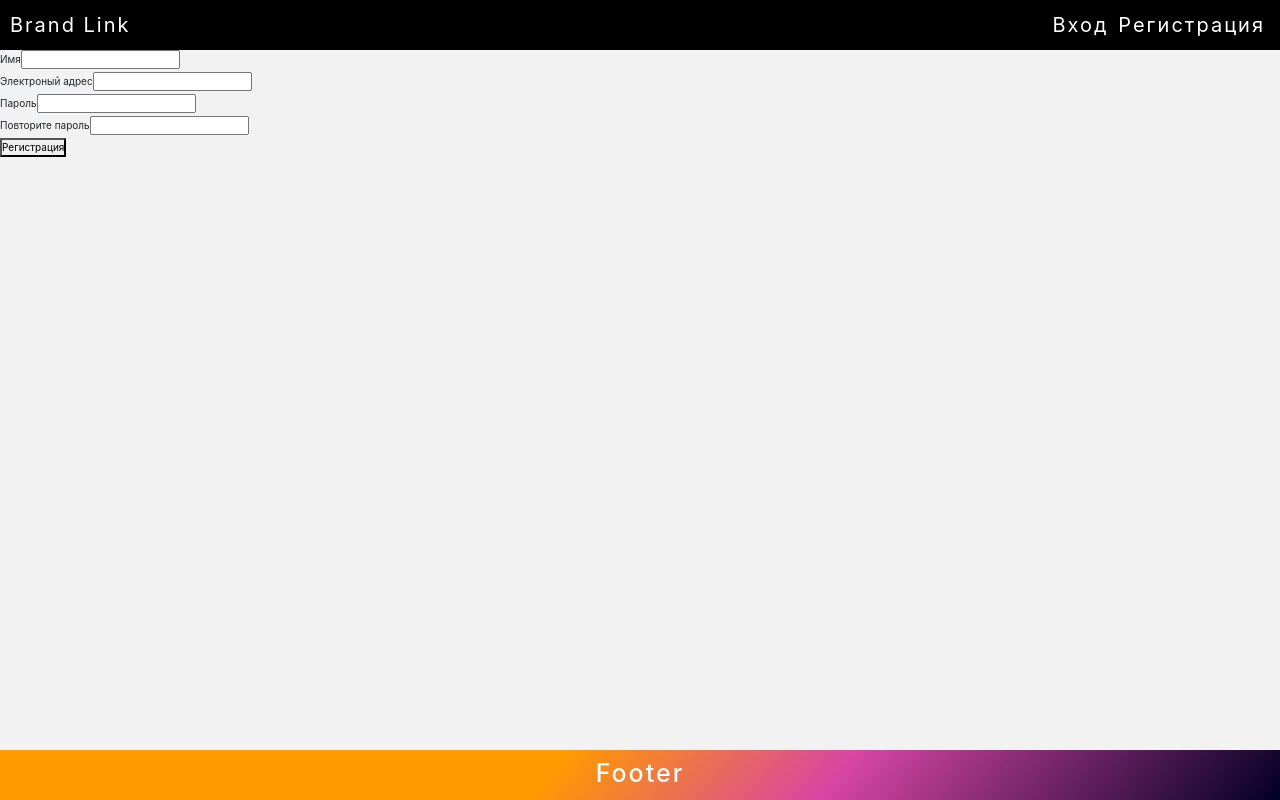
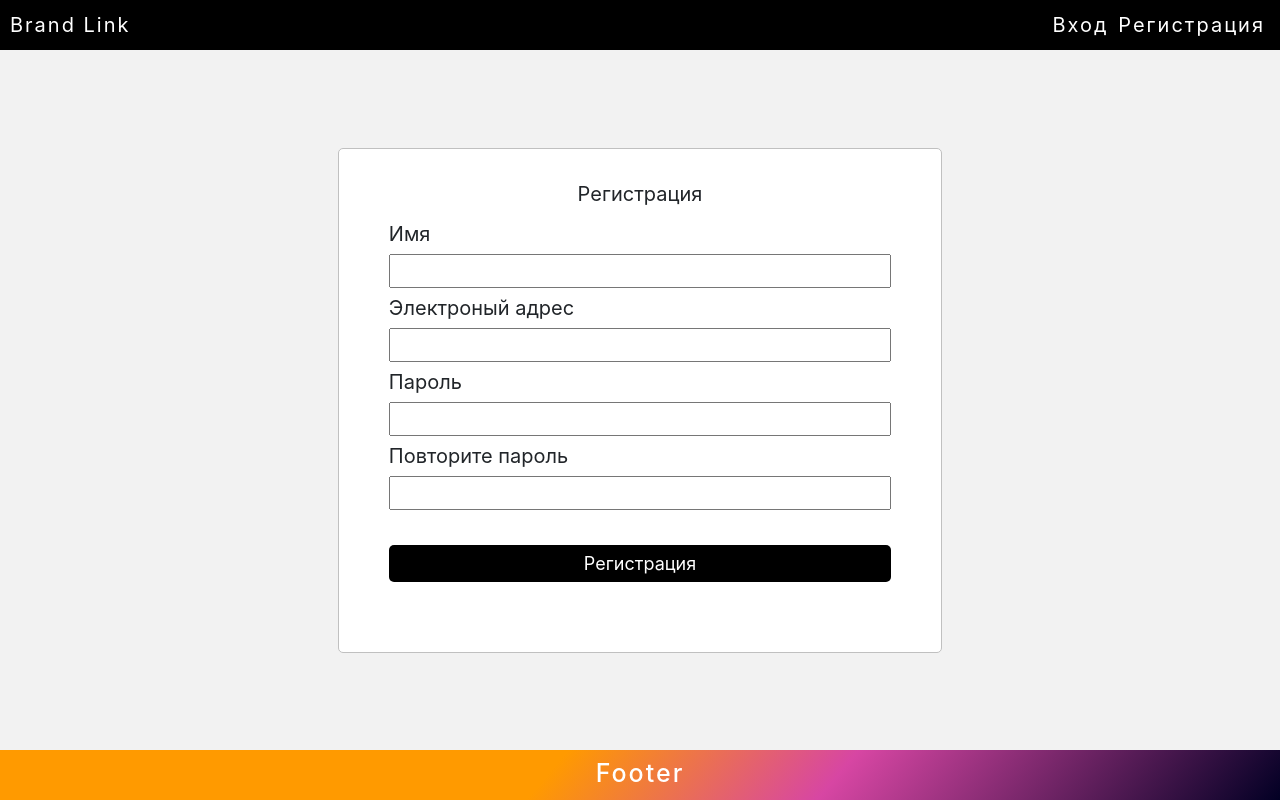
Before and after one commit to WondrousSquirrel/private_blog, a React app in the folder client/: page /register in a window 1280 px wide. Built offline with nearby package versions, Linux system fonts and the light colour scheme.

Commit message:
форма регистрации

```diff
--- a/client/src/Components/Register/Register.jsx
+++ b/client/src/Components/Register/Register.jsx
@@ -2,11 +2,13 @@ import React from 'react';
 import * as yup from 'yup';
 import PropTypes from 'prop-types';
 import { withFormik, Form, Field } from "formik";
+import { Button } from 'react-bootstrap';
 
 const Register = ({ errors, touched }) => {
   return (
-    <>
-      <Form>
+    <div className='register'>
+      <Form className='registerForm'>
+        <p className='registerTitle'>Регистрация</p>
         <div className="fields">
           <label htmlFor="name">Имя</label>
           <Field name="name" type="text" />
@@ -28,9 +30,9 @@ const Register = ({ errors, touched }) => {
           {touched.rePassword && errors.rePassword &&
             <div className="errors">{errors.rePassword}</div>}
         </div>
-        <button type="submit">Регистрация</button>
+        <Button type="submit" variant="primary" size="lg" className="registerButton">Регистрация</Button>
       </Form>
-    </>
+    </div>
   );
 };
 
--- /dev/null
+++ b/client/src/Components/Register/register.scss
@@ -0,0 +1,54 @@
+.register {
+  width: 100%;
+  height: 100%;
+  display: flex;
+  flex-direction: column;
+  align-items: center;
+  justify-content: center;
+  font-size: 2rem;
+}
+
+.registerForm {
+  background-color: white;
+  padding: 8rem 5rem 8rem 5rem;
+  border: .1rem silver solid;
+  border-radius: .5rem;
+}
+
+.registerTitle {
+  text-align: center;
+  margin-top: -5rem;
+}
+
+.registerButton {
+  width: 100%;
+  background-color: black;
+  margin: 3rem 0 -1rem 0;
+  border-radius: 0.5rem;
+  border: none;
+  font-size: 1.8rem;
+}
+.registerButton:hover {
+  background: linear-gradient(310deg, rgba(2,0,36,1) 0%, rgba(215,70,163,1) 35%, rgba(255,154,0,1) 57%);
+}
+
+.fields{
+  margin: .5rem 0;
+}
+
+.fields input {
+  // height: 2.5rem;
+  width: 100%;
+}
+
+.errors {
+  color: #d68484;
+  font-size: 1.7rem;
+}
+
+@media screen and (max-height: 600px) and (max-width: 600px) {
+  .registerForm {
+    width: 100%;
+    padding: 4rem 2.5rem 4rem 2.5rem;
+  }
+}
--- a/client/src/style.scss
+++ b/client/src/style.scss
@@ -1,6 +1,7 @@
 @import "~bootstrap/scss/bootstrap";
 @import "./Components/Navbar/navbar.scss";
 @import "./Components/Footer/footer.scss";
+@import "./Components/Register/register.scss";
 
 * {
   padding: 0;
```
